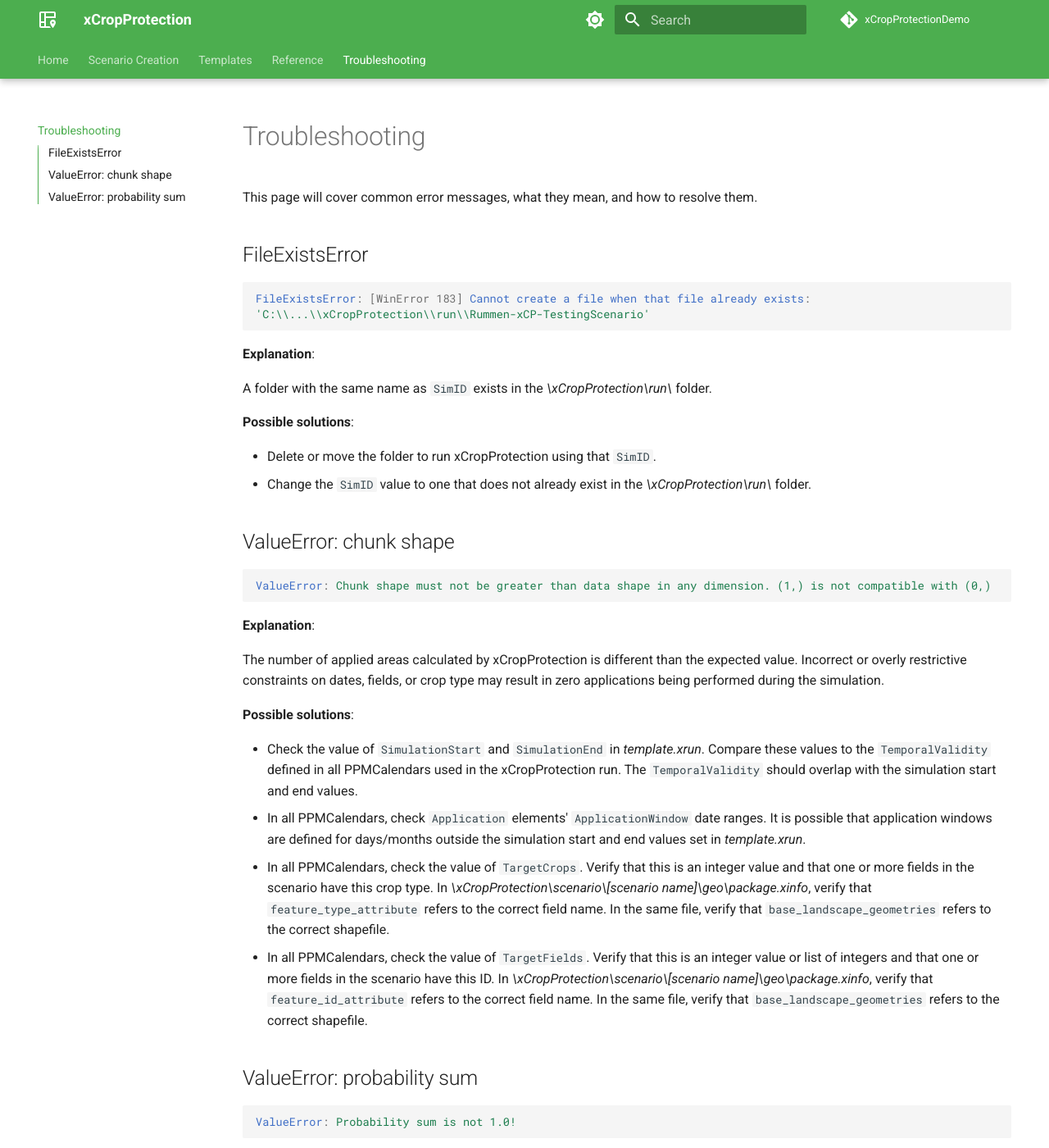
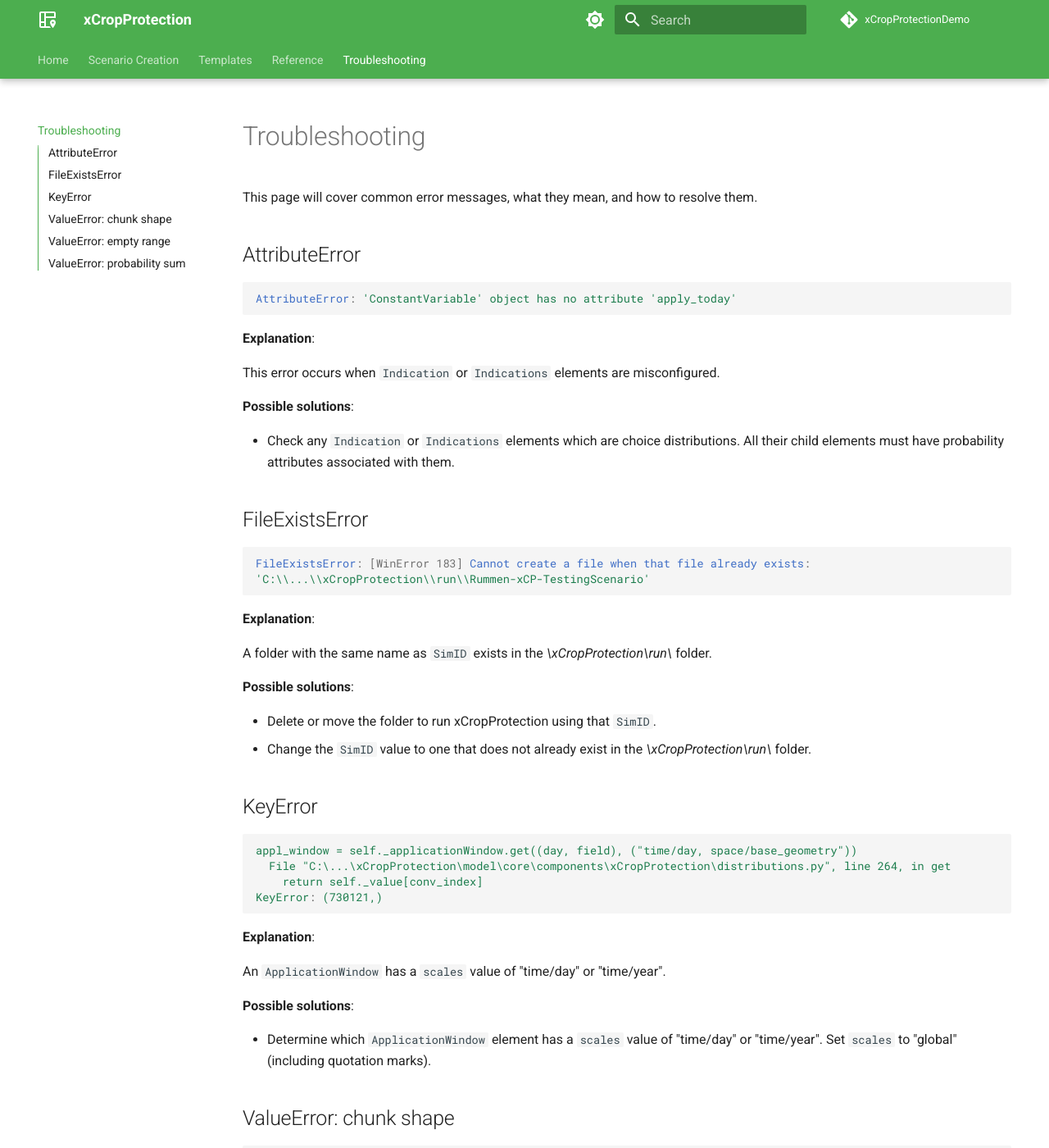
Before and after one commit to xlandscape/xCropProtectionDemoDoc, an MkDocs documentation site: the page built from docs/troubleshooting/troubleshooting.md, in a window 1280 px wide and 1400 px high. Shown: the whole window at 82% size. Built offline with MkDocs 1.6.1 and Material for MkDocs 9.7.7, drawn with Linux system fonts in a browser that asks for light colours; comment, search, counter and statistics services are not loaded; some of the changed text lies outside the part shown.

Commit message:
Added new troubleshooting items

````diff
--- a/docs/troubleshooting/troubleshooting.md
+++ b/docs/troubleshooting/troubleshooting.md
@@ -1,6 +1,20 @@
 # Troubleshooting
 
 This page will cover common error messages, what they mean, and how to resolve them.
+
+## AttributeError
+
+``` { .yaml .no-copy }
+AttributeError: 'ConstantVariable' object has no attribute 'apply_today'
+```
+
+**Explanation**:
+
+This error occurs when `Indication` or `Indications` elements are misconfigured.
+
+**Possible solutions**:
+
+- Check any `Indication` or `Indications` elements which are choice distributions. All their child elements must have probability attributes associated with them.
 
 ## FileExistsError
 
@@ -17,6 +31,23 @@
 
 - Delete or move the folder to run xCropProtection using that `SimID`.
 - Change the `SimID` value to one that does not already exist in the *\xCropProtection\run\\* folder.
+
+## KeyError
+
+``` { .yaml .no-copy }
+appl_window = self._applicationWindow.get((day, field), ("time/day, space/base_geometry"))
+  File "C:\...\xCropProtection\model\core\components\xCropProtection\distributions.py", line 264, in get
+    return self._value[conv_index]
+KeyError: (730121,)
+```
+
+**Explanation**:
+
+An `ApplicationWindow` has a `scales` value of "time/day" or "time/year".
+
+**Possible solutions**:
+
+- Determine which `ApplicationWindow` element has a `scales` value of "time/day" or "time/year". Set `scales` to "global" (including quotation marks).
 
 ## ValueError: chunk shape
 
@@ -35,6 +66,22 @@
 - In all PPMCalendars, check the value of `TargetCrops`. Verify that this is an integer value and that one or more fields in the scenario have this crop type. In *\xCropProtection\scenario\\[scenario name]\geo\package.xinfo*, verify that `feature_type_attribute` refers to the correct field name. In the same file, verify that `base_landscape_geometries` refers to the correct shapefile.
 - In all PPMCalendars, check the value of `TargetFields`. Verify that this is an integer value or list of integers and that one or more fields in the scenario have this ID. In *\xCropProtection\scenario\\[scenario name]\geo\package.xinfo*, verify that `feature_id_attribute` refers to the correct field name. In the same file, verify that `base_landscape_geometries` refers to the correct shapefile.
 
+## ValueError: empty range
+
+``` { .yaml .no-copy }
+ValueError: empty range for randrange() (359, 6, -353)
+```
+
+**Explanation**:
+
+The dates of an `ApplicationWindow` are outside of the allowable range.
+
+**Possible solutions**:
+
+- xCropProtection does not support `ApplicationWindow` ranges that span between multiple years (e.g. December to January).
+- Check the value of all `ApplicationWindow` elements to be sure that the month that comes first in the year is listed first in the date range. For example, a window of 10-14 to 05-21 would produce this error because xCropProtection interprets this window as October 14th to May 21st, which is invalid.
+- Check that the format of `ApplicationWindow` date ranges are in the format mm-dd to mm-dd.
+
 ## ValueError: probability sum
 
 ``` { .yaml .no-copy }
````
